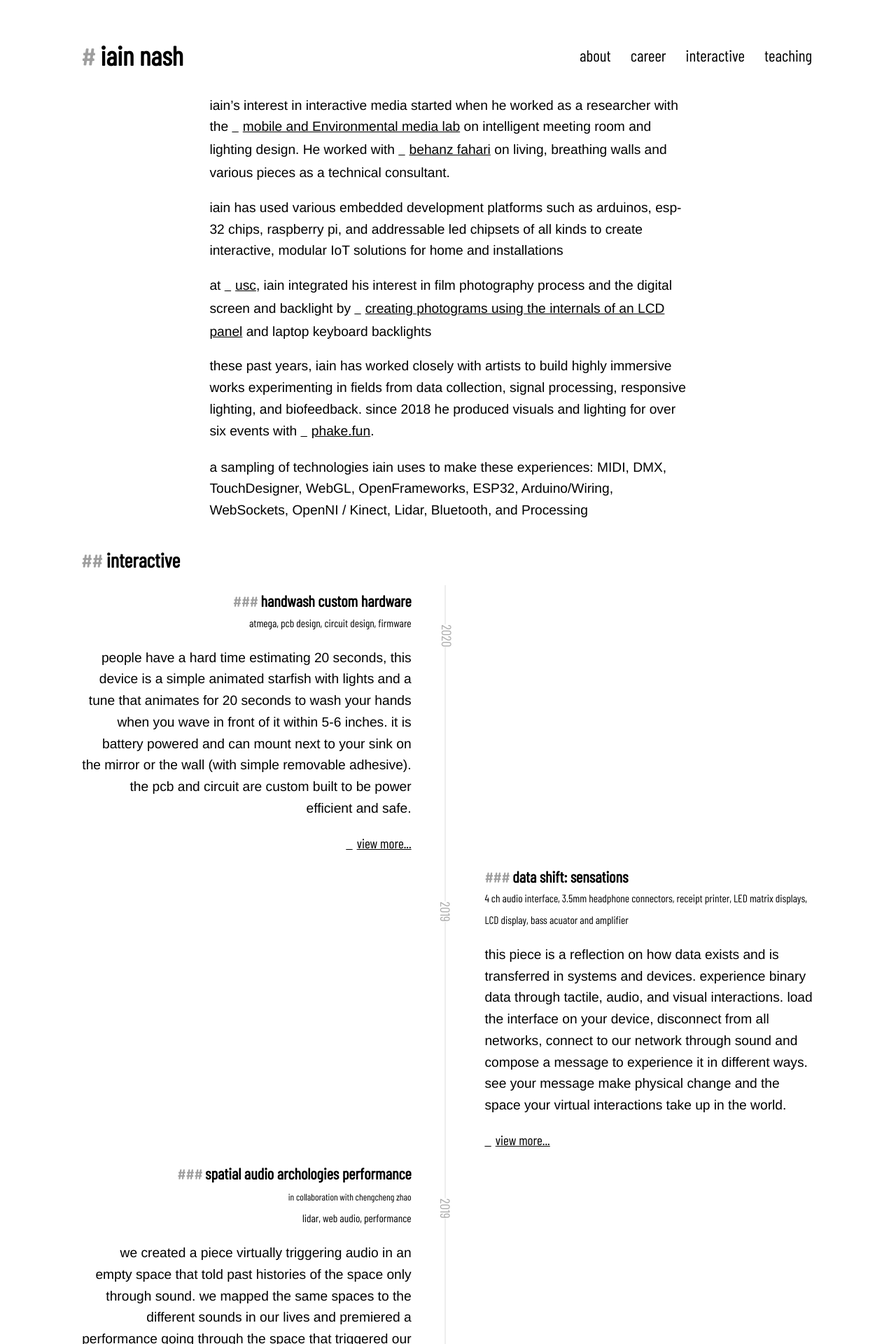
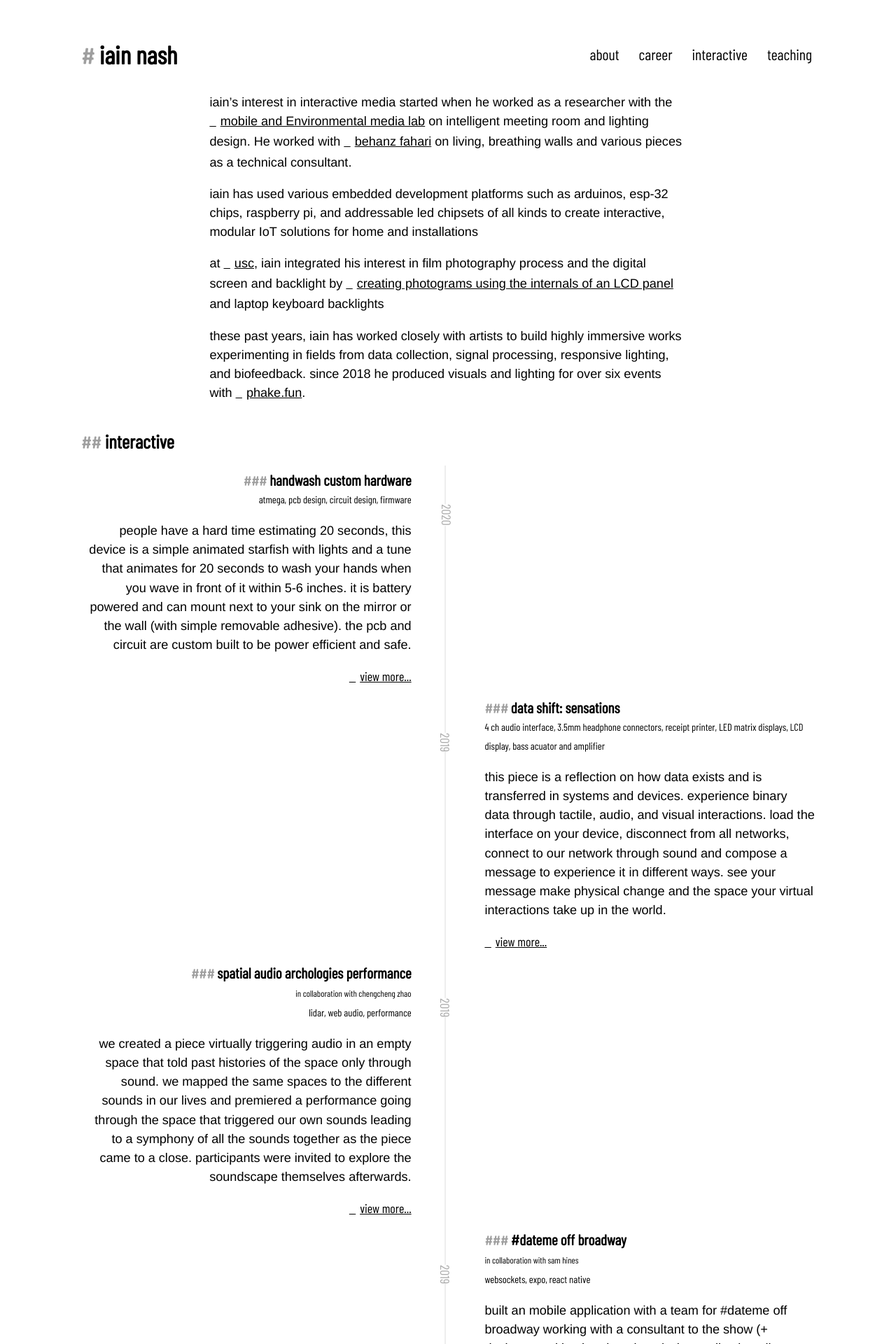
Before and after one commit to iainnash/iainnash.github.io, a Jekyll site: the page built from interactive.md, in a window 1280 px wide. Shown: the top 1920 px of the page at 70% size. Built offline with Jekyll 4.4.1, drawn with Linux system fonts in a browser that asks for light colours; a style sheet for code colours, icons or effects is not loaded.

Commit message:
style tweaking, fold update

```diff
--- a/css/site.scss
+++ b/css/site.scss
@@ -8,8 +8,8 @@ body {
   margin: 0 auto;
   max-width: 1048px;
   padding: 5%;
-  font-size: 1.2em;
-  line-height: 1.6em;
+  font-size: 1.13em;
+  line-height: 1.5em;
 }
 
 header {
--- a/interactive.md
+++ b/interactive.md
@@ -11,4 +11,4 @@ at <a href="http://usc.edu/" title="university of southern california">usc</a>,
 
 these past years, iain has worked closely with artists to build highly immersive works experimenting in fields from data collection, signal processing, responsive lighting, and biofeedback. since 2018 he produced visuals and lighting for over six events with <a href="http://phake.fun">phake.fun</a>.
 
-a sampling of technologies iain uses to make these experiences: MIDI, DMX, TouchDesigner, WebGL, OpenFrameworks, ESP32, Arduino/Wiring, WebSockets, OpenNI / Kinect, Lidar, Bluetooth, and Processing
+<span style="display:none">a sampling of technologies iain uses to make these experiences: MIDI, DMX, TouchDesigner, WebGL, OpenFrameworks, ESP32, Arduino/Wiring, WebSockets, OpenNI / Kinect, Lidar, Bluetooth, and Processing</span>
```
